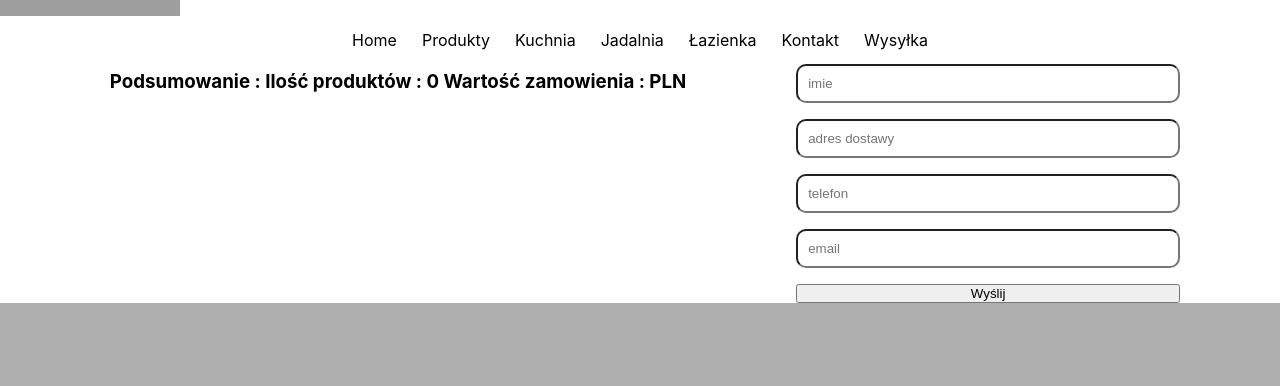
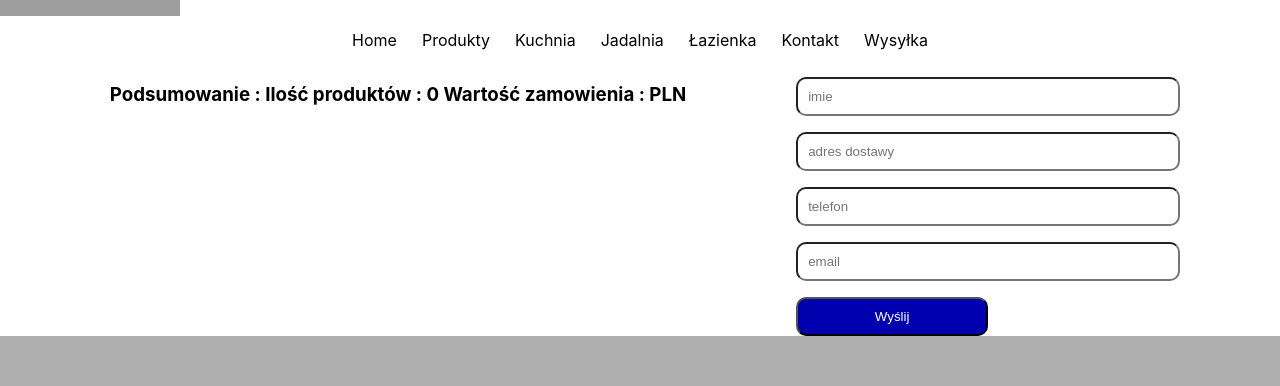
Before and after one commit to marcinoles87/my-app2, a React (Create React App) app: page /formularz in a window 1280 px wide. Shown: the part 188-574 px from the top of the page. Built offline with nearby package versions, Linux system fonts and the light colour scheme; grey boxes are pictures that could not be loaded.

Commit message:
add code

```diff
--- a/src/App.css
+++ b/src/App.css
@@ -282,6 +282,15 @@ i{
   background-color: rgb(176, 176, 176);
 }
 
+.formularz-klient button{
+  width: 50%;
+  padding: 10px;
+  background-color: var(--primary-color);
+  color:white;
+  border-radius: 10px;
+
+}
+
 
 /*kontakt*/
 
--- a/src/pages/Formularz.jsx
+++ b/src/pages/Formularz.jsx
@@ -24,7 +24,7 @@ function Formularz({koszyk,allPrice,setAllPrice}) {
                 )
             })}
 
-            <h3>Podsumowanie : Ilość produktów : {koszyk.length} Wartość zamowienia : {allPrice} PLN</h3>
+            <h3>Podsumowanie : Ilość produktów : {koszyk.length} Wartość zamowienia : <span style={{fontSize:'2rem',borderBottom:'2px solid blue'}}>{allPrice}</span> PLN</h3>
 
         </div>
 
```
